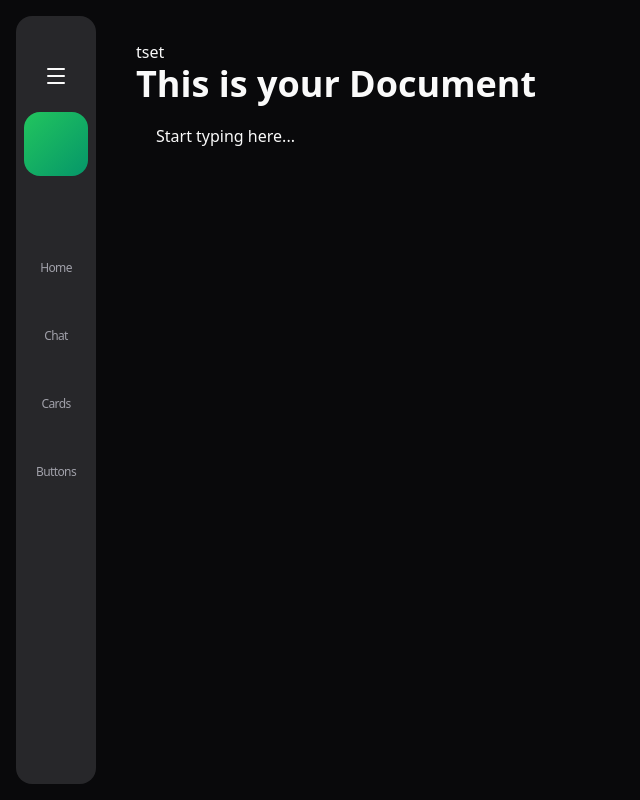
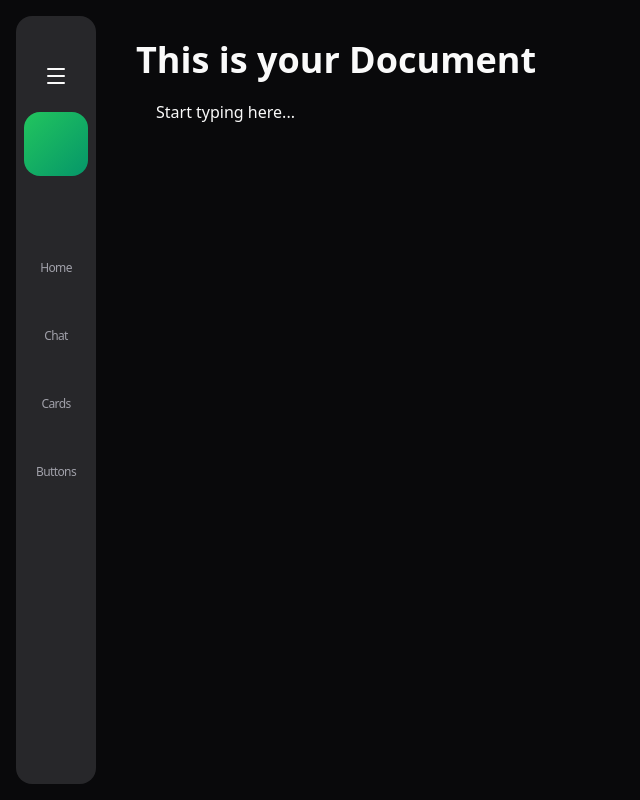
Before and after one commit to TheodorGauguin/prompt-manager-and-chat, a SvelteKit app: page /editor in a window 1280 px wide. Shown: the whole page, without its empty margins (0-640 px from the left). Built offline with nearby package versions, Linux system fonts and the light colour scheme; some icons are missing.

Commit message:
removes odd span

```diff
--- a/src/routes/editor/+page.svelte
+++ b/src/routes/editor/+page.svelte
@@ -133,7 +133,6 @@
 </script>
 
 <div class="p-6">
-	<span>tset</span>
 	<p class="title" contenteditable="true">This is your Document</p>
 	<div
 		contenteditable="true"
```
